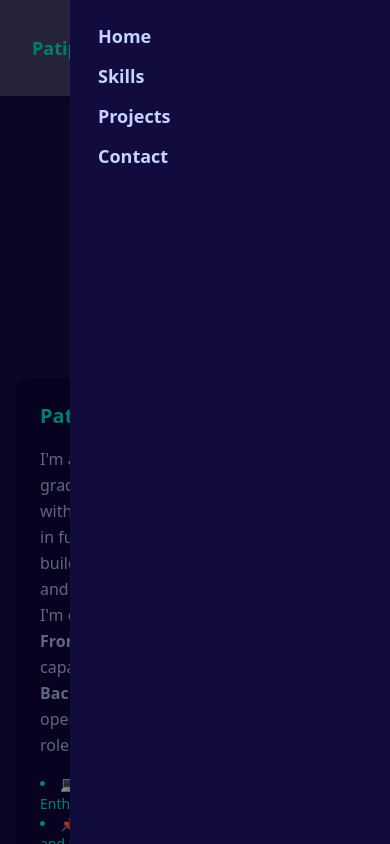
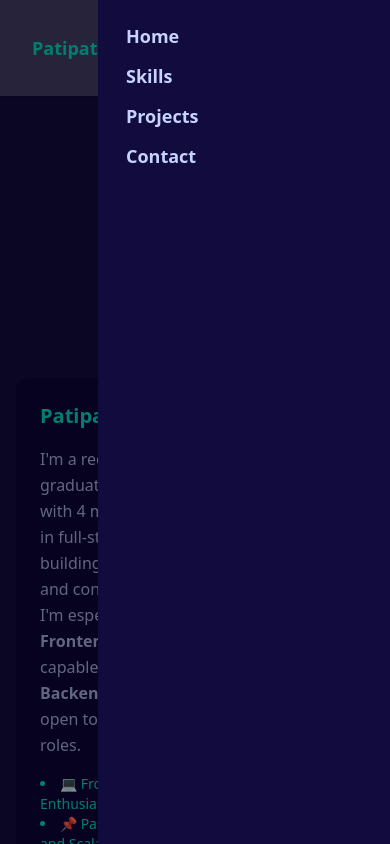
Before and after one commit to Patipat003/Portfolio-vite-project, a React (Vite) app: page / in a window 390 px wide. Both pictures are taken after a click on the label "open sidebar". Shown: the top 844 px of the page. Built offline with nearby package versions, Linux system fonts and the light colour scheme.

Commit message:
Make header logo a link and adjust sidebar width
The header logo is now an anchor linking to #home for improved navigation. Sidebar width changed from fixed w-80 to responsive w-3/4 for better adaptability.

```diff
--- a/src/components/layout/Header.jsx
+++ b/src/components/layout/Header.jsx
@@ -6,9 +6,12 @@ const Header = () => {
         <div className="drawer-content flex flex-col">
           {/* Navbar */}
           <div className="navbar h-24 flex items-center justify-end px-4 md:px-8">
-            <div className="text-lg md:text-4xl mx-2 flex-1 px-2 font-bold text-success">
+            <a
+              href="#home"
+              className="text-lg md:text-4xl mx-2 flex-1 px-2 font-bold text-success"
+            >
               PatipatS.
-            </div>
+            </a>
             <div className="flex-none lg:hidden">
               <label
                 htmlFor="my-drawer-3"
@@ -83,7 +86,7 @@ const Header = () => {
             aria-label="close sidebar"
             className="drawer-overlay"
           ></label>
-          <ul className="menu bg-base-200 min-h-full w-80 p-4">
+          <ul className="menu bg-base-200 min-h-full w-3/4 p-4">
             {/* Sidebar content here */}
             <li>
               <a
```
